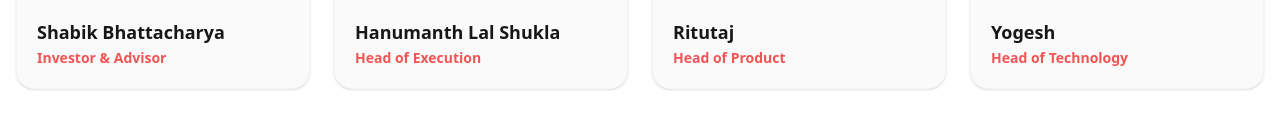
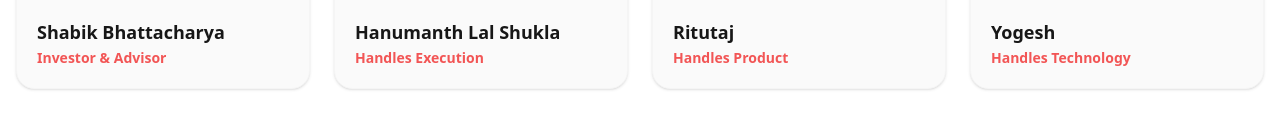
Before and after one commit to yogeshvas/marichi.store, a Next.js app: page / in a window 1280 px wide. Shown: the part 4931-5069 px from the top of the page. Built offline with nearby package versions, Linux system fonts and the light colour scheme.

Commit message:
ladning page done

```diff
--- a/components/custom/TeamCards.tsx
+++ b/components/custom/TeamCards.tsx
@@ -22,24 +22,24 @@ const teamMembers: TeamMember[] = [
   },
   {
     name: "Hanumanth Lal Shukla",
-    role: "Head of Execution",
+    role: "Handles Execution",
     title: "The Operator",
-    image: "https://images.unsplash.com/photo-1500648767791-00dcc994a43e?fm=jpg&q=60&w=3000&auto=format&fit=crop&ixlib=rb-4.1.0&ixid=M3wxMjA3fDB8MHxzZWFyY2h8N3x8dXNlciUyMHByb2ZpbGV8ZW58MHx8MHx8fDA%3D",
-    linkedin: "#",
+    image: "https://media.licdn.com/dms/image/v2/C4D03AQGudLGag68zig/profile-displayphoto-shrink_800_800/profile-displayphoto-shrink_800_800/0/1516588103467?e=1772668800&v=beta&t=5VXw82hKuHC41rP5P6iWf275pJsie6OEOPYtKiy27cA",
+    linkedin: "https://www.linkedin.com/in/hanumantl/",
   },
   {
     name: "Ritutaj",
-    role: "Head of Product",
+    role: "Handles Product",
     title: "The Visionary",
     image: "https://media.licdn.com/dms/image/v2/D5603AQFZXdoYn8SsUg/profile-displayphoto-crop_800_800/B56ZtQqA9tJIAI-/0/1766584754466?e=1772668800&v=beta&t=Dj6Ufciuk43ffYvbn1yey16_RCQ8jlClt0wIJMZhYm0",
-    linkedin: "#",
+    linkedin: "https://www.linkedin.com/in/rituraj0810/",
   },
   {
     name: "Yogesh",
-    role: "Head of Technology",
+    role: "Handles Technology",
     title: "The Architect",
-    image: "https://images.unsplash.com/photo-1500648767791-00dcc994a43e?fm=jpg&q=60&w=3000&auto=format&fit=crop&ixlib=rb-4.1.0&ixid=M3wxMjA3fDB8MHxzZWFyY2h8N3x8dXNlciUyMHByb2ZpbGV8ZW58MHx8MHx8fDA%3D",
-    linkedin: "#",
+    image: "https://media.licdn.com/dms/image/v2/D5622AQHSRPMHSXxSPA/feedshare-shrink_800/B56ZjLBxQDHMAk-/0/1755752897595?e=2147483647&v=beta&t=ymcd1YI-rk2HRSxShZutx9Y4BNSVKx1gPchZQIfieWw",
+    linkedin: "https://www.linkedin.com/in/yogeshvashisth/",
   },
 ];
 
```
